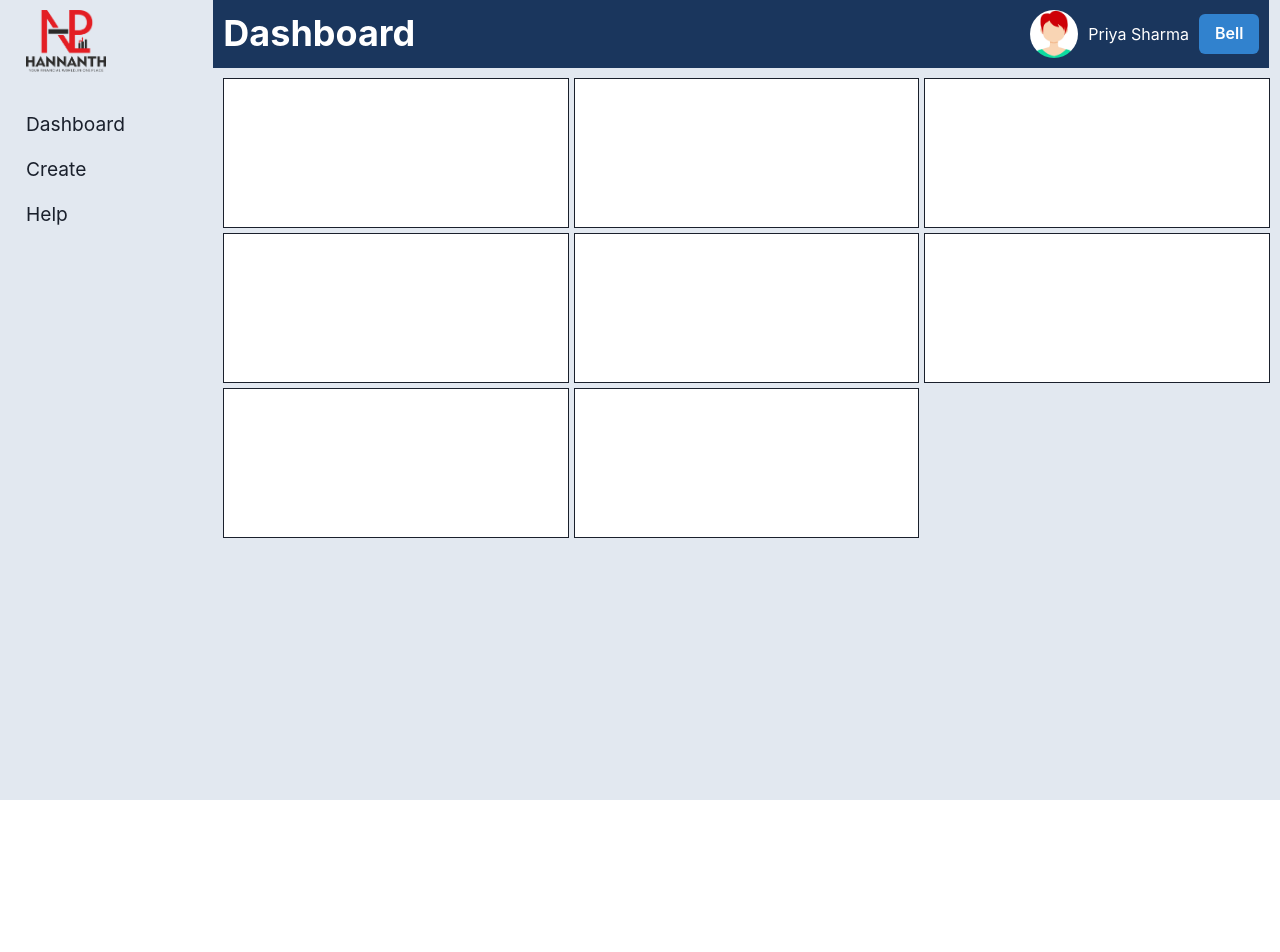
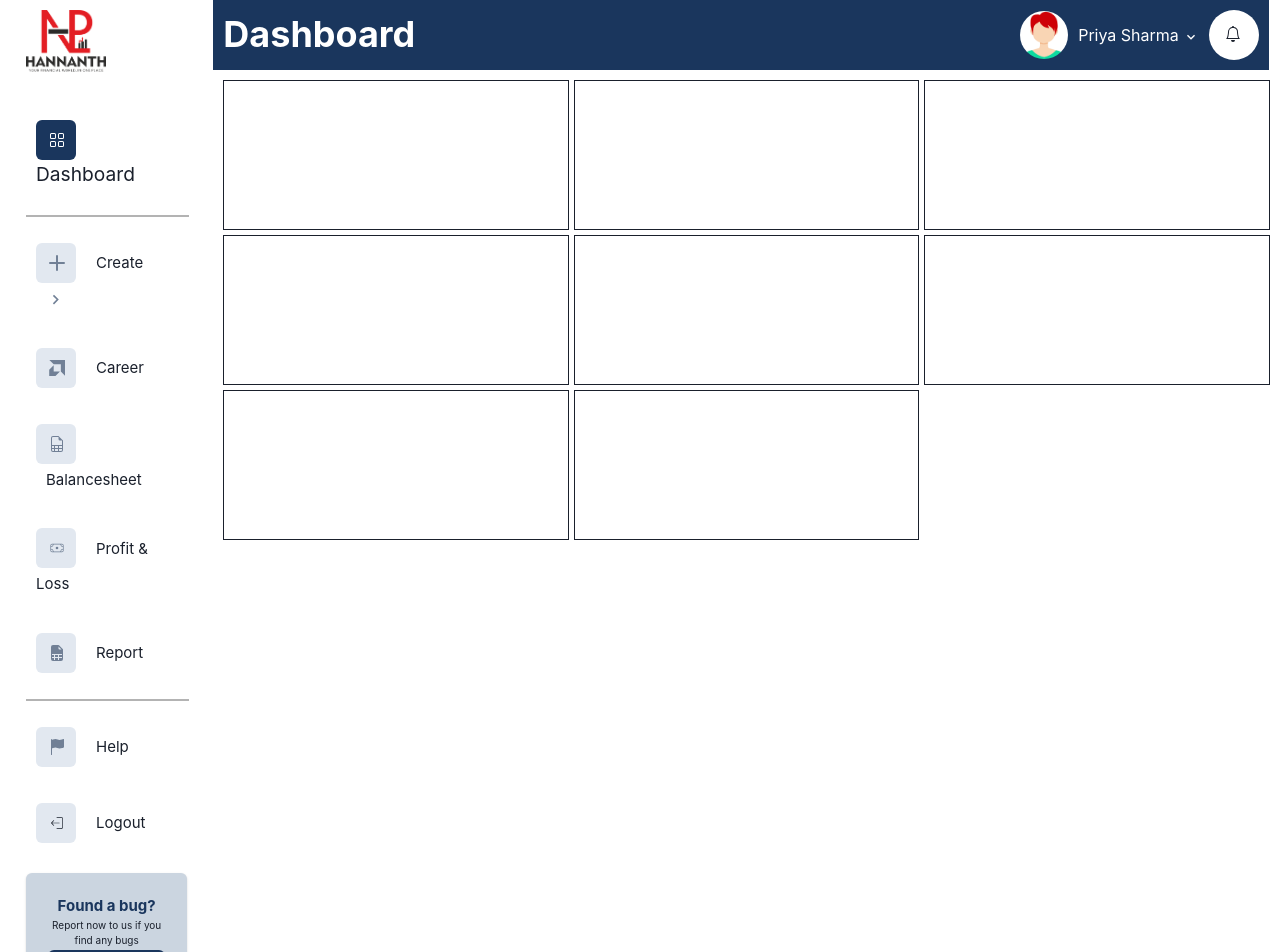
Before and after one commit to dnyaneshskamthe/avestan-demo, a React (Vite) app: page / in a window 1280 px wide. Shown: the top 952 px of the page. Before the commit the page ends 800 px from the top, so only its background shows below. Built offline with nearby package versions, Linux system fonts and the light colour scheme.

Commit message:
sidebar menu added

```diff
--- a/package.json
+++ b/package.json
@@ -10,12 +10,14 @@
     "preview": "vite preview"
   },
   "dependencies": {
+    "@chakra-ui/icons": "^2.1.1",
     "@chakra-ui/react": "^2.8.1",
     "@emotion/react": "^11.11.1",
     "@emotion/styled": "^11.11.0",
     "framer-motion": "^10.16.4",
     "react": "^18.2.0",
     "react-dom": "^18.2.0",
+    "react-icons": "^4.11.0",
     "react-router-dom": "^6.17.0"
   },
   "devDependencies": {
--- /dev/null
+++ b/src/basic/basic.css
@@ -0,0 +1,3 @@
+.listItem:hover{
+    background-color: gray;
+}
--- a/src/components/Navbar.jsx
+++ b/src/components/Navbar.jsx
@@ -1,16 +1,17 @@
-import { Button, Flex, HStack, Heading, Spacer, Text, Avatar} from "@chakra-ui/react";
-
+import { Box, Flex, HStack, Heading, Spacer, Text, Avatar, Icon} from "@chakra-ui/react";
+import { BsBell} from "react-icons/bs";
+import { ChevronDownIcon } from '@chakra-ui/icons'
 
 export default function Navbar() {
   return (
     <div>
-        <Flex as="nav" p="10px" bg="blue.900" alignItems="center" gap="5px" w={{base:"100vw", md:"82.5vw"}}>
+        <Flex as="nav" p="10px" bg="blue.900" alignItems="center" gap="10px" w={{base:"100vw", md:"82.5vw"}}>
             <Heading as="h1" color="white">Dashboard</Heading>
             <Spacer/>
             <HStack spacing="10px">
                 <Avatar name='Dan Abrahmov' src='user.png' />
-                <Text color="white">Priya Sharma</Text>
-                <Button colorScheme="blue">Bell</Button>
+                <Text color="white">Priya Sharma <Icon as={ChevronDownIcon} /></Text>
+                <Box bg="white" borderRadius="50px" w="50px" h="50px"><Icon as={BsBell} mx="1em" my="1em" /></Box>
             </HStack>
         </Flex>
     </div>
--- a/src/components/SideBar.jsx
+++ b/src/components/SideBar.jsx
@@ -1,35 +1,150 @@
-import { List, ListItem, Box, Image, Container } from "@chakra-ui/react";
+import {
+  List,
+  ListItem,
+  Box,
+  Image,
+  Container,
+  ListIcon,
+  Icon,
+  Button,
+  Divider,
+  Card,
+  CardHeader,
+  CardBody,
+  CardFooter,
+  Text,
+  Center,
+} from "@chakra-ui/react";
 import { NavLink } from "react-router-dom";
-
+import { AddIcon, ChevronRightIcon, WarningTwoIcon } from "@chakra-ui/icons";
+import { BsGrid, BsFlagFill,BsFileEarmarkSpreadsheet, BsAmd,BsFillFileEarmarkSpreadsheetFill } from "react-icons/bs";
+import { CiLogout,CiMoneyBill } from "react-icons/ci";
 
 export default function SideBar() {
   return (
     <div>
       <Container>
-            <Box boxSize='100px' p="10px">
-                <Image src='logo.png' alt='Logo'  />
+        <Box boxSize="100px" p="10px">
+          <Image src="logo.png" alt="Logo" />
         </Box>
 
-        <List  fontSize="1.2em" spacing={4} p="10px">
-            <ListItem>
+        <List fontSize="1.2em" spacing={4} p="10px">
+          <ListItem className="listItem" p="10px" borderRadius="10px">
             <NavLink to="/">
+              <Button bg="blue.900" w="10px" mr="10px">
+                <ListIcon as={BsGrid} color="white" ml="10px" />
+              </Button>
               Dashboard
             </NavLink>
           </ListItem>
 
-            <ListItem>
+          <Divider borderWidth="1px" borderColor={"gray"} />
+
+          <ListItem className="listItem" p="10px" borderRadius="10px" m="0px">
             <NavLink to="/create">
-                    Create
+              <Button bg="gray.200" w="10px" mr="10px">
+                <ListIcon as={AddIcon} color="gray.500" ml="10px" />
+              </Button>
+              <Text as="span" pl="10px" fontSize="15px">Create</Text>
+              <ListIcon as={ChevronRightIcon} color="gray.500" ml="10px" />
             </NavLink>
           </ListItem>
 
-            <ListItem>
-                <NavLink to="/help">
-                    Help
+          <ListItem className="listItem" p="10px" borderRadius="10px">
+            <NavLink to="/create">
+              <Button bg="gray.200" w="10px" mr="10px">
+                <ListIcon as={BsAmd} color="gray.500" ml="10px" />
+              </Button>
+              <Text as="span" pl="10px" fontSize="15px">Career</Text>
             </NavLink>
           </ListItem>
+
+          <ListItem className="listItem" p="10px" borderRadius="10px">
+            <NavLink to="/create">
+              <Button bg="gray.200" w="10px" mr="10px">
+                <ListIcon as={BsFileEarmarkSpreadsheet} color="gray.500" ml="10px" />
+              </Button>
+              <Text as="span" pl="10px" fontSize="15px">Balancesheet</Text>
+
+            </NavLink>
+          </ListItem>
+
+          <ListItem className="listItem" p="10px" borderRadius="10px">
+            <NavLink to="/create">
+              <Button bg="gray.200" w="10px" mr="10px">
+                <ListIcon as={CiMoneyBill} color="gray.500" ml="10px" />
+              </Button>
+              <Text as="span" pl="10px" fontSize="15px">Profit & Loss</Text>
+
+            </NavLink>
+          </ListItem>
+
+          <ListItem className="listItem" p="10px" borderRadius="10px">
+            <NavLink to="/create">
+              <Button bg="gray.200" w="10px" mr="10px">
+                <ListIcon as={BsFillFileEarmarkSpreadsheetFill} color="gray.500" ml="10px" />
+              </Button>
+              <Text as="span" pl="10px" fontSize="15px">Report</Text>
+
+            </NavLink>
+          </ListItem>
+
+          <Divider borderWidth="1px" borderColor={"gray"} />
+
+          <ListItem className="listItem" p="10px" borderRadius="10px">
+            <NavLink to="/help">
+              <Button bg="gray.200" w="10px" mr="10px">
+                <ListIcon as={BsFlagFill} color="gray.500" ml="10px" />
+              </Button>
+              <Text as="span" pl="10px" fontSize="15px">Help</Text>
+            </NavLink>
+          </ListItem>
+
+          <ListItem className="listItem" p="10px" borderRadius="10px">
+            <Button bg="gray.200" w="10px" mr="10px">
+              <ListIcon as={CiLogout} ml="10px" />
+            </Button>
+
+            <Text as="span" pl="10px" fontSize="15px">Logout</Text>
+
+          </ListItem>
         </List>
+
+
+
+        <Card bg="gray.300" m="10px" p="0px"  maxWidth="200px">
+          <Center>
+            <CardHeader pb="0px">
+              <Text as="span" fontSize="15px" color="blue.900" fontWeight="bold">
+                Found a bug?
+              </Text>
+            </CardHeader>
+          </Center>
+          <Center>
+            <CardBody
+              py="0px"
+              display="flex"
+              justifyContent="center"
+              alignItems="center"
+              flexDirection="column"
+            >
+              <Text textAlign="center" as="span" fontSize="10px">
+                Report now to us if you find any bugs
+              </Text>
+            </CardBody>
+          </Center>
+          <Center>
+            <CardFooter p="2px">
+              <Button bg="blue.900" color="white">
+                <Icon as={WarningTwoIcon} ml="10px" mr="10px" />
+                <Text textAlign="center" as="span" fontSize="xs" mr="10px">
+                  Report
+                </Text>
+              </Button>
+            </CardFooter>
+          </Center>
+        </Card>
       </Container>
     </div>
-  )
+  );
 }
--- a/src/layouts/RootLayout.jsx
+++ b/src/layouts/RootLayout.jsx
@@ -6,7 +6,7 @@ import SideBar from "../components/SideBar"
 
 function RootLayout() {
   return (
-    <Grid templateColumns="repeat(6, 1fr)" bg="gray.200">
+    <Grid templateColumns="repeat(6, 1fr)">
       <GridItem
         as="aside"
         colSpan={{base:"6", md:"1"}}
--- a/src/main.jsx
+++ b/src/main.jsx
@@ -2,6 +2,7 @@ import React from 'react'
 import ReactDOM from 'react-dom/client'
 import App from './App.jsx'
 import { ChakraProvider } from '@chakra-ui/react'
+import "./basic/basic.css"
 
 ReactDOM.createRoot(document.getElementById('root')).render(
 
```
Also changed, not shown: public/menu.svg (added), 1 other file (tests, documents, lock files or other folders). Lines whose indentation alone changed are shown as unchanged.
